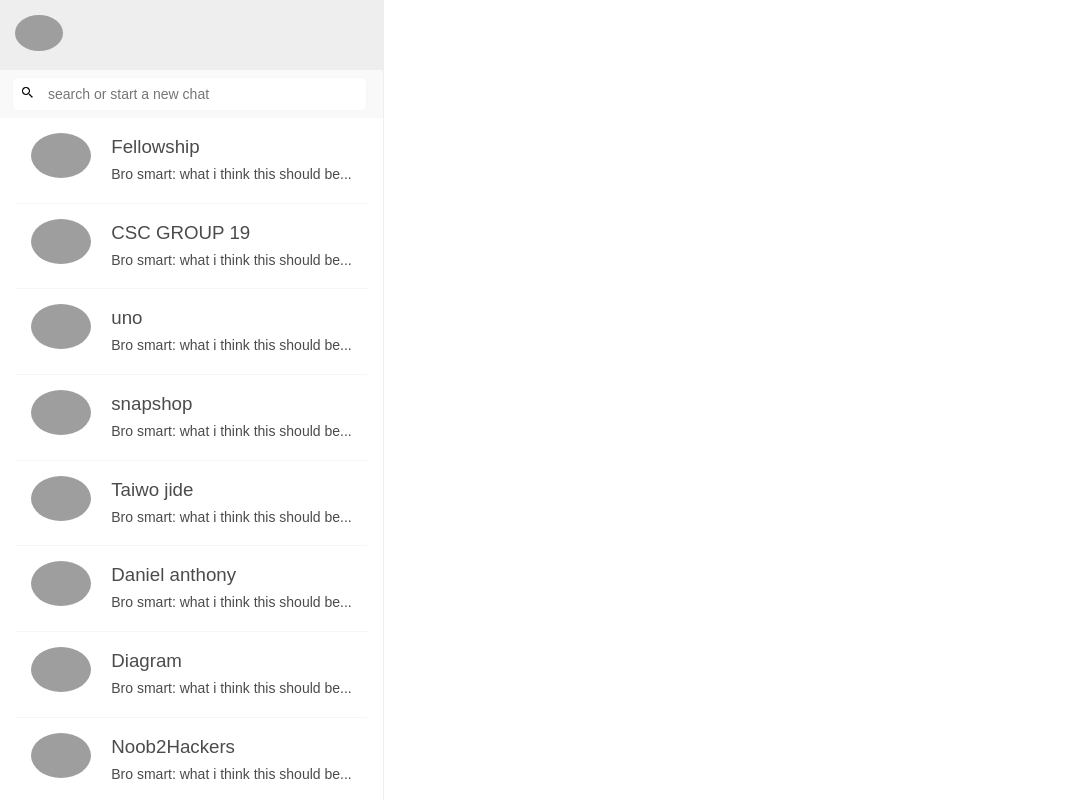
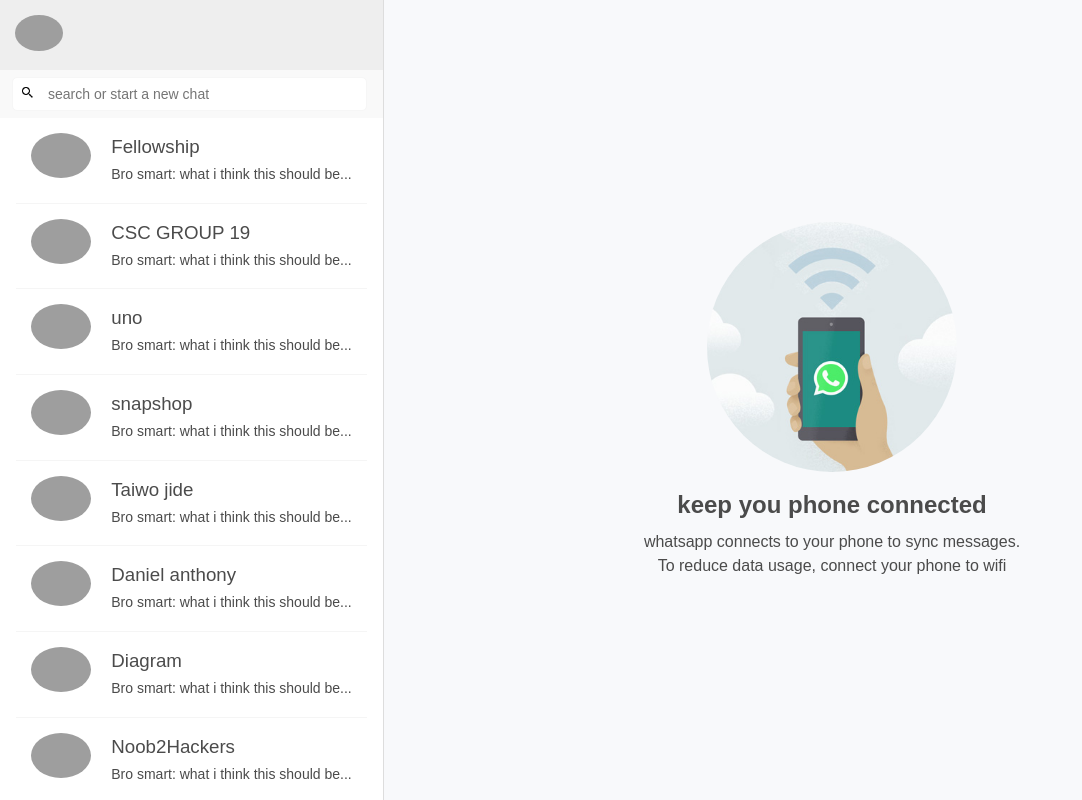
Before and after one commit to dansmog/whatsapp-clone, a React (Create React App) app: page / in a window 1280 px wide. Shown: the whole page, without its empty margins (0-1082 px from the left). Built offline with nearby package versions, Linux system fonts and the light colour scheme; grey boxes are pictures that could not be loaded; a web font is replaced by a local one.

Commit message:
refactor chat view and add input for messaging and emoji

```diff
--- a/src/App.css
+++ b/src/App.css
@@ -15,8 +15,40 @@
 .chatlist--header,
 .app,
 .list--item,
-.view {
+.view,
+.view--chat,
+header .user-details,
+.view--chat__history,
+.view--chat__history .chats,
+.chat--input{
     display: flex;
+}
+.view--chat__history,
+.view--chat__history .chats{
+    flex-direction:column;
+}
+.view--chat header {
+    display: flex;
+    justify-content: space-between;
+    background: #eee;
+    padding: 8px 40px;
+}
+.view--chat__history .chats{
+    height:524px;
+    overflow-y:scroll;
+}
+.chat--input{
+    background:#f3f1ee;
+    padding:15px;
+}
+.user-details, .chat--input{
+    justify-content: center;
+    align-items: center;
+}
+.chat--input input{border:0;background:#fff;color:#000;}
+.view--chat {
+    flex-direction: column;
+    flex-grow: 1;
 }
 
 .chatlist {
@@ -24,7 +56,7 @@
     background-color: #fff;
     height: 100vh;
     width: 30%;
-    border-right: 1px solid #eee;
+    border-right: 1px solid #ddd;
 }
 
 .chatlist--header {
@@ -41,6 +73,7 @@
 .chatlist--header__icons {
     margin-top: 10px;
 }
+
 
 .chatlist--header__icons .material-icons {
     cursor: pointer;
--- a/src/App.js
+++ b/src/App.js
@@ -12,7 +12,12 @@
           "id": 1,
           "profilePhoto" : "http://www.joshfinnie.com/assets/images/josh-tm.jpeg",
           "name": "Fellowship",
-          "lastMessage": "Bro smart: what i think this should be..."
+          "lastMessage": "Bro smart: what i think this should be...",
+          "chats": [
+            {
+              'namesender': "daniel"
+            }
+          ]
         },
         {
           "id": 2,
@@ -70,20 +75,38 @@
         }
 
       ],
-      activeChat: true
+      activeChat: false
     }
 
   }
 
 
+
   render() {
     return (
       <div className="app">
-          <ChatList contacts={this.state.contacts}/>
-          <View visibility={this.state.activeChat}/>
+          <ChatList contacts={this.state.contacts} />
+          <View visibility={this.state.activeChat} />
       </div>
     );
   }
+
+
+  /** @params contact ==  the return value of getSelectedContact() */
+  // showChatView(contact){
+  //   return selectedContactToChat = contact;
+  // }
+
+  // getSelectedContact = (id) => {
+  //   let contacts = this.state.contacts;
+  //   let selectedContact = contacts.filter( (contact) => {
+  //     return contact.id === id;
+  //   })
+  //   this.setState({ activeChat: true})
+  //   showChatView(selectedContact);
+  // }
+
+
 }
 
 export default App;
--- a/src/components/containers/ChatList.js
+++ b/src/components/containers/ChatList.js
@@ -10,7 +10,7 @@
 
             <ChatListHeader />
             <ChatListSearch />
-            <List contacts={this.props.contacts}/>
+            <List contacts={this.props.contacts} />
 
           </div>
         )
--- a/src/components/containers/List.js
+++ b/src/components/containers/List.js
@@ -4,7 +4,7 @@
 class List extends Component {
     render(){
         let listitem = this.props.contacts.map((item) => {
-            return <ListItem item={item} key={item.id}/>
+            return <ListItem item={item} key={item.id} />
         })
         return(
             <div className="list">
--- a/src/components/containers/View.js
+++ b/src/components/containers/View.js
@@ -7,9 +7,9 @@
         let visibility = this.props.visibility;
         console.log(visibility);
         let view;
-        { view = (visibility) ? <ViewChatHistory /> : <ViewWhatsapp />; }
+        view = (visibility) ? <ViewChatHistory /> : <ViewWhatsapp />
         return(
-         <div className="view" style={{"display": "flex", "flexGrow": "1", "justifyContent": "center", "alignItems": "center"}}>
+         <div className="view" style={{"display": "flex", "flexGrow": "1"}}>
                 { view }
           </div>
         )
--- a/src/components/containers/ViewChatHistory.js
+++ b/src/components/containers/ViewChatHistory.js
@@ -6,6 +6,37 @@
         return(
             <div className="view--chat">
 
+                <header>
+
+                    <div className="user-details">
+                        <img src={require('../../images/profile.jpg')} style={{"width": "45px", "height": "40px", "borderRadius": "100%", "margin-right": "20px"}} alt={""}/>
+                        <div className="user-details-name">
+                            <h3>Fellowship</h3>
+                        </div>
+                    </div>
+
+                    <nav className="extra-icons" style={{"width": "120px", "display": "flex", "justifyContent" : "space-between", "marginTop" : "10px"}}>
+                        <i className="material-icons">&#xE8B6;</i>
+                        <i className="material-icons">&#xE226;</i>
+                        <i className="material-icons">&#xE5D4;</i>
+                    </nav>
+
+                </header>
+
+
+                <main className="view--chat__history">
+                  <article className="chats">
+                        <p>chat messages list</p>
+                  </article>
+
+                  <footer className="chat--input">
+                        <i class="material-icons">&#xE7F2;</i>
+                        <input type="text" refs="message" placeholder="Type a message" style={{"flexGrow": "1", "margin": "0 40px", "padding": "9px 15px"}}/>
+                        <i class="material-icons">&#xE31D;</i>
+                  </footer>
+                </main>
+
+
             </div>
         )
     }
--- a/src/components/presentational/ViewWhatsapp.js
+++ b/src/components/presentational/ViewWhatsapp.js
@@ -4,10 +4,12 @@
 class ViewWhatsapp extends Component {
     render(){
         return(
-            <div className="view--whatsapp" style={{"alignSelf": "center", "textAlign": "center"}}>
-                <img src={require('../../images/whatsapp.png')} alt={"whatsapp key point"} style={{"width": "250px"}} />
-                <h2>keep you phone connected</h2>
-                <p>whatsapp connects to your phone to sync messages. To reduce data <br/>usage, connect your phone to wifi</p>
+            <div className="view--whatsapp" style={{"display": "flex", "justifyContent" : "center", "background" : "#f8f9fb", "flexGrow": "1", "alignItems": "center"}}>
+                <div id="" style={{"width" : "500px", "textAlign" : "center"}}>
+                    <img src={require('../../images/whatsapp.png')} alt={"whatsapp key point"} style={{"width": "250px"}} />
+                    <h2>keep you phone connected</h2>
+                    <p>whatsapp connects to your phone to sync messages. <br/>To reduce data usage, connect your phone to wifi</p>
+                </div>
             </div>
         )
     }
```
